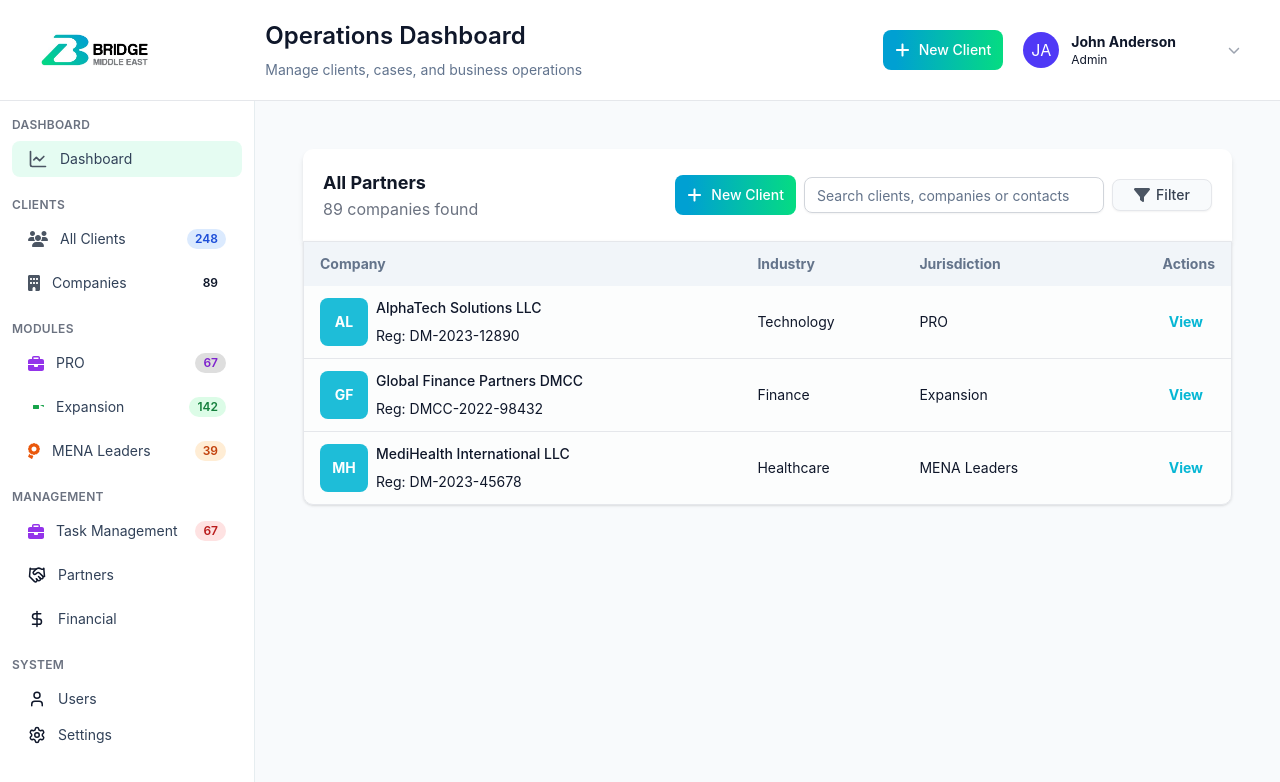
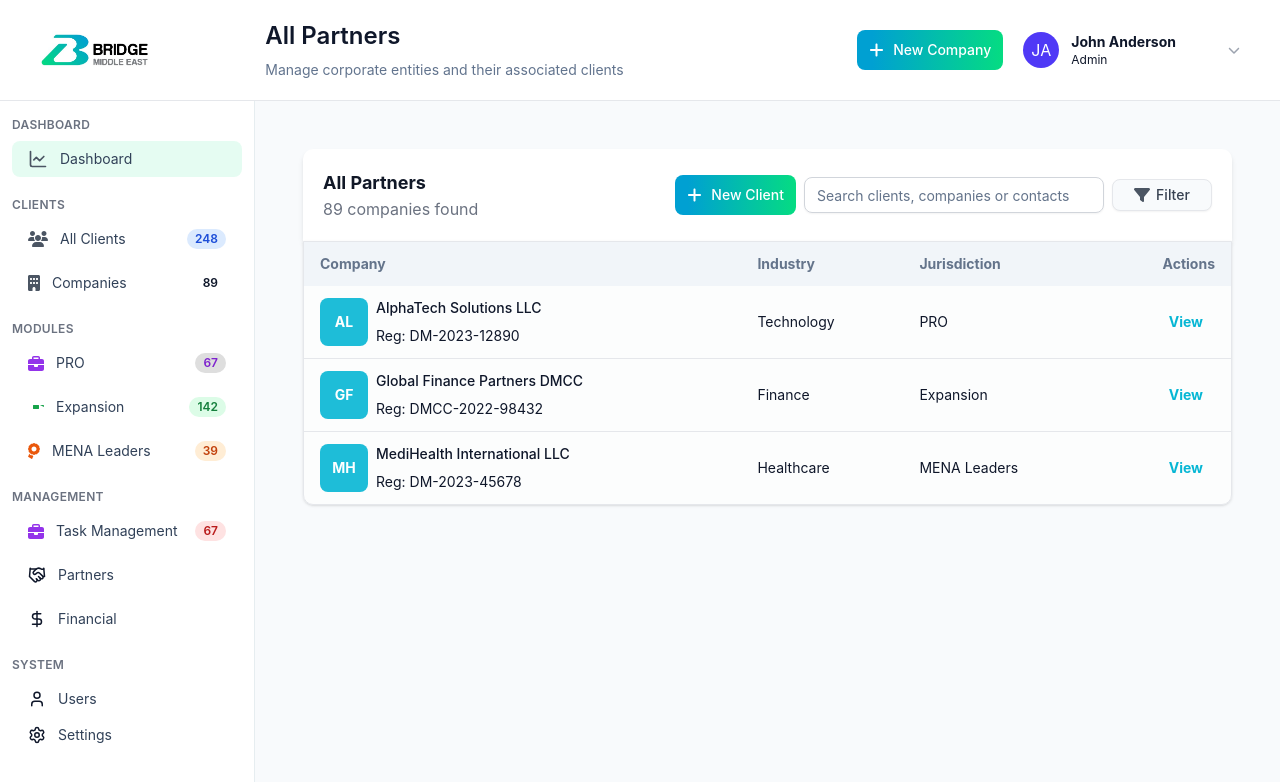
Before and after one commit to akifcankara/bmms-frontend, a Next.js app: page /all-partners in a window 1280 px wide. Shown: the top 782 px of the page. Built offline with nearby package versions, Linux system fonts and the light colour scheme.

Commit message:
added page links

```diff
--- a/app/all-partners/page.tsx
+++ b/app/all-partners/page.tsx
@@ -1,8 +1,18 @@
 "use client"
 import AllPartnersTable from "@/components/all-partners/allpartners-table"
 import FilterTable from "@/components/companies/filter-table"
+import { useBreadcrumb } from "@/store/breadcrumb";
+import { useEffect } from "react";
 
 export default function AllPartners() {
+
+
+          const { setContent } = useBreadcrumb();
+
+              useEffect(() => {
+                setContent('All Partners', 'Manage corporate entities and their associated clients', 'New Company');
+              }, [])
+
     return (
         <main className="p-2 md:p-6">
            <FilterTable />
--- a/components/common/side-menu.tsx
+++ b/components/common/side-menu.tsx
@@ -94,22 +94,22 @@ export default function SideMenu(props: SideMenuProps) {
           Management
         </div>
         <MenuItem
-          to="/"
+          to="/task-management"
             label="Task Management"
             icon={<Pro />}
             count={67}
             countBg="#FEE2E2"
             countColor="#B91C1C"
         />
-        <MenuItem to="/" label="Partners" icon={<Handshake width={18} height={18}  />} />
-        <MenuItem to="/" label="Financial" icon={<DollarSign width={18} height={18} />} />
+        <MenuItem to="/all-partners" label="Partners" icon={<Handshake width={18} height={18}  />} />
+        <MenuItem to="/financial-management" label="Financial" icon={<DollarSign width={18} height={18} />} />
       </div>
 
       <div>
         <div className="text-xs uppercase tracking-wide font-semibold mb-2" style={{ color: "var(--sidebar-foreground)" }}>
           System
         </div>
-        <MenuItem to="/" label="Users" icon={<User width={18} height={18} /> } />
+        <MenuItem to="/user-management" label="Users" icon={<User width={18} height={18} /> } />
         <MenuItem to="/" label="Settings" icon={<Settings width={18} height={18} /> } />
       </div>
     </aside>
```
